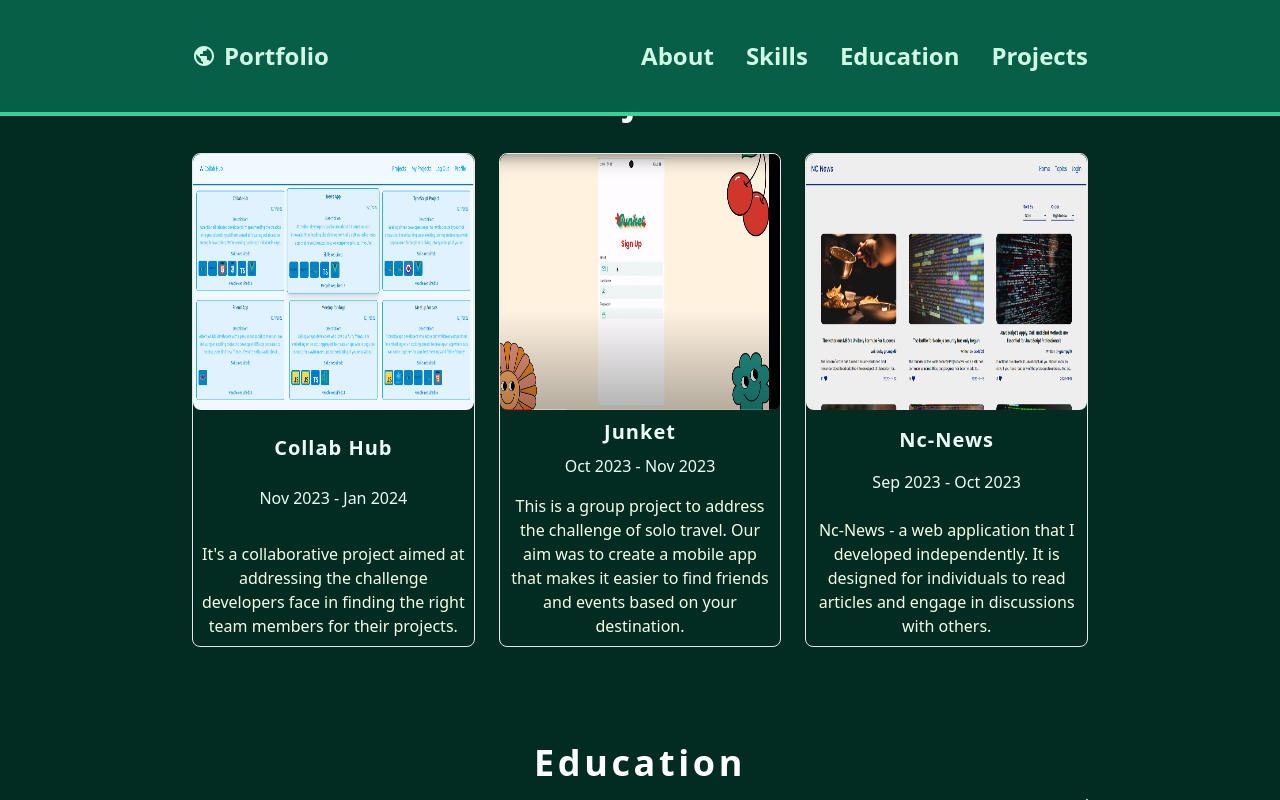
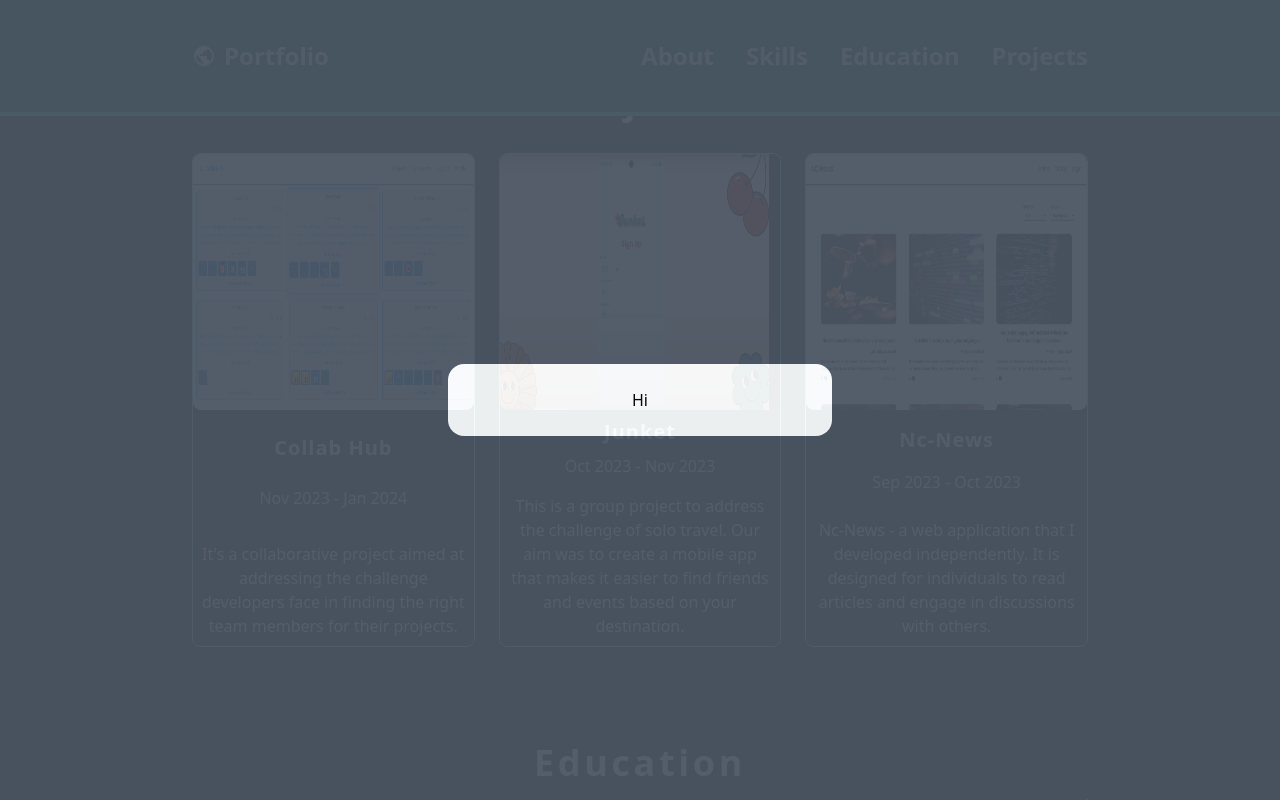
Before and after one commit to Sir1ys/portfolio, a React (Vite) app: page / in a window 1280 px wide. Both pictures are taken after a click on the element 333 px from the left and 1876 px from the top of the page. Shown: the part 1476-2276 px from the top of the page. Built offline with nearby package versions, Linux system fonts and the light colour scheme.

Commit message:
reusable modal is created

```diff
--- /dev/null
+++ b/src/components/Modal.jsx
@@ -0,0 +1,21 @@
+export default function Modal({ active, setActive, children, styles }) {
+  return (
+    <div
+      className={`z-50 h-screen w-screen bg-gray-600 fixed top-0 left-0 flex items-center justify-center opacity-0 pointer-events-none duration-200 ${
+        !active ? "scale-0" : "scale-100 opacity-95 pointer-events-auto "
+      }`}
+      onClick={() => {
+        setActive(false);
+      }}
+    >
+      <div
+        className={`p-6 rounded-2xl bg-gray-50 transition-all delay-200 h-77 w-10/12 md:w-96 flex justify-center items-center${
+          !active ? "scale-50" : "scale-100"
+        } ${styles}`}
+        onClick={(e) => e.stopPropagation()}
+      >
+        {children}
+      </div>
+    </div>
+  );
+}
--- a/src/components/ProjectArticle.jsx
+++ b/src/components/ProjectArticle.jsx
@@ -1,4 +1,5 @@
-import React from "react";
+import React, { useState } from "react";
+import Modal from "./Modal";
 
 export default function ProjectArticle({
   title,
@@ -13,8 +14,14 @@ export default function ProjectArticle({
   webapp_fe,
   stage,
 }) {
+  const [active, setActive] = useState(false);
+
   return (
-    <article className="flex flex-col items-center justify-between gap-2 text-center text-emerald-50 border rounded-lg cursor-pointer transition duration-500 ease-in-out transform hover:scale-105">
+    <>
+      <article
+        className="flex flex-col items-center justify-between gap-2 text-center text-emerald-50 border border-emerald-300 rounded-lg cursor-pointer transition duration-500 ease-in-out transform hover:scale-105 z-1"
+        onClick={() => setActive(true)}
+      >
         <img
           className="w-full h-64 rounded-lg"
           src={image}
@@ -24,5 +31,10 @@ export default function ProjectArticle({
         <span>{date}</span>
         <span className="text-lime-50 p-2">{description}</span>
       </article>
+
+      <Modal active={active} setActive={setActive}>
+        <p>Hi</p>
+      </Modal>
+    </>
   );
 }
```
Lines whose indentation alone changed are shown as unchanged.
